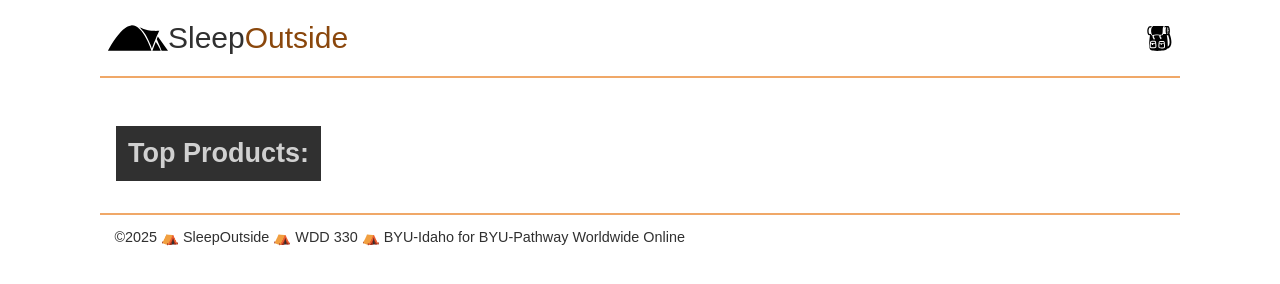
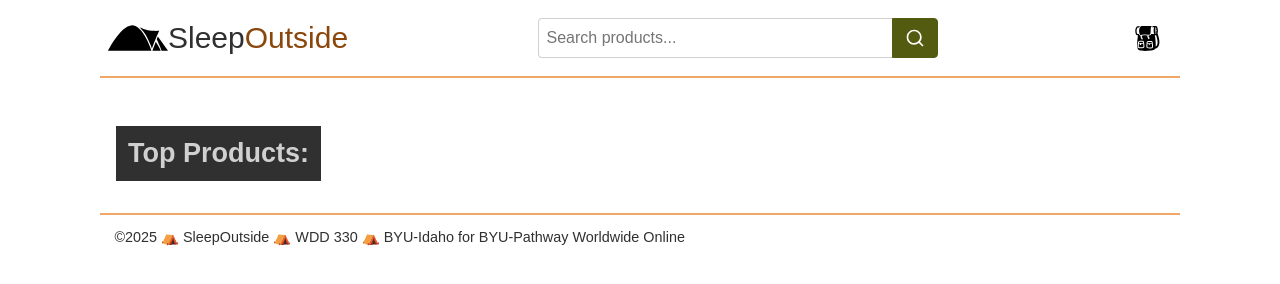
Before and after one commit to D0dge1003/WDD330, a website built with Vite: page src/product_listing/index.html in a window 1280 px wide. Built offline with nearby package versions, Linux system fonts and the light colour scheme; no server answers.

Commit message:
feat: implement product search with refined styling

```diff
--- a/src/css/style.css
+++ b/src/css/style.css
@@ -127,6 +127,8 @@ button {
   padding-top: 1em;
   position: relative;
   text-align: center;
+  min-width: 50px;
+  /* Ensure space for cart */
 }
 
 .cart svg {
@@ -341,3 +343,54 @@ footer {
   align-items: center;
   font-size: 0.8em;
 }
+
+/* Search bar styles */
+.search {
+  flex: 1;
+  /* Allow it to take up available space */
+  display: flex;
+  justify-content: center;
+  align-items: center;
+  padding: 0 1rem;
+}
+
+#search-form {
+  display: flex;
+  align-items: center;
+  max-width: 400px;
+  width: 100%;
+}
+
+#search-input {
+  flex: 1;
+  /* Take up remaining space */
+  padding: 0.5rem;
+  border: 1px solid var(--light-grey);
+  border-right: none;
+  font-size: 1rem;
+  height: 40px;
+  /* Explicit height */
+  border-radius: 4px 0 0 4px;
+}
+
+#search-submit {
+  padding: 0 12px;
+  /* Fixed padding for neat look */
+  background-color: var(--secondary-color);
+  border: 1px solid var(--secondary-color);
+  cursor: pointer;
+  display: flex;
+  /* Centering the icon */
+  align-items: center;
+  justify-content: center;
+  margin: 0;
+  height: 40px;
+  /* Match input height */
+  border-radius: 0 4px 4px 0;
+}
+
+#search-submit svg {
+  fill: white;
+  width: 20px;
+  height: 20px;
+}
--- a/src/js/product-listing.js
+++ b/src/js/product-listing.js
@@ -6,14 +6,22 @@ import ProductList from "./ProductList.mjs";
 loadHeaderFooter();
 
 const category = getParam("category");
+const query = getParam("q");
 const dataSource = new ProductData();
 const listElement = document.querySelector(".product-list");
-const myList = new ProductList(category, dataSource, listElement);
 
-// Set the title to show the category name
+// Use query as key if present, otherwise category
+const searchKey = query || category;
+const myList = new ProductList(searchKey, dataSource, listElement);
+
+// Set the title
 const titleElement = document.querySelector(".title");
 if (titleElement) {
-    titleElement.innerHTML = category.charAt(0).toUpperCase() + category.slice(1);
+    if (query) {
+        titleElement.innerHTML = `Search Results: ${query}`;
+    } else if (category) {
+        titleElement.innerHTML = category.charAt(0).toUpperCase() + category.slice(1);
+    }
 }
 
 myList.init();
--- a/src/js/utils.mjs
+++ b/src/js/utils.mjs
@@ -50,6 +50,15 @@ export async function loadHeaderFooter() {
   renderWithTemplate(headerTemplate, headerElement);
   renderWithTemplate(footerTemplate, footerElement);
   updateCartCount();
+
+  const searchForm = document.querySelector("#search-form");
+  if (searchForm) {
+    searchForm.addEventListener("submit", (e) => {
+      e.preventDefault();
+      const query = document.querySelector("#search-input").value;
+      window.location.href = `/WDD330/product_listing/index.html?q=${encodeURIComponent(query)}`;
+    });
+  }
 }
 
 export function updateCartCount() {
--- a/src/public/partials/header.html
+++ b/src/public/partials/header.html
@@ -1,6 +1,18 @@
 <div class="logo">
   <img src="/WDD330/images/noun_Tent_2517.svg" alt="tent image for logo" />
   <a href="/WDD330/index.html"> Sleep<span class="highlight">Outside</span></a>
+</div>
+<div class="search">
+  <form id="search-form" action="/WDD330/product_listing/index.html">
+    <input type="text" id="search-input" name="q" placeholder="Search products..." required>
+    <button type="submit" id="search-submit">
+      <svg xmlns="http://www.w3.org/2000/svg" viewBox="0 0 24 24" width="24" height="24">
+        <path fill="none" d="M0 0h24v24H0z" />
+        <path
+          d="M18.031 16.617l4.283 4.282-1.415 1.415-4.282-4.283A8.96 8.96 0 0 1 11 20c-4.968 0-9-4.032-9-9s4.032-9 9-9 9 4.032 9 9a8.96 8.96 0 0 1-1.969 5.617zm-2.006-.742A6.977 6.977 0 0 0 18 11c0-3.868-3.133-7-7-7-3.868 0-7 3.132-7 7 0 3.867 3.132 7 7 7a6.977 6.977 0 0 0 4.875-1.975l.15-.15z" />
+      </svg>
+    </button>
+  </form>
 </div>
 <div class="cart">
   <a href="/WDD330/cart/index.html">
```
